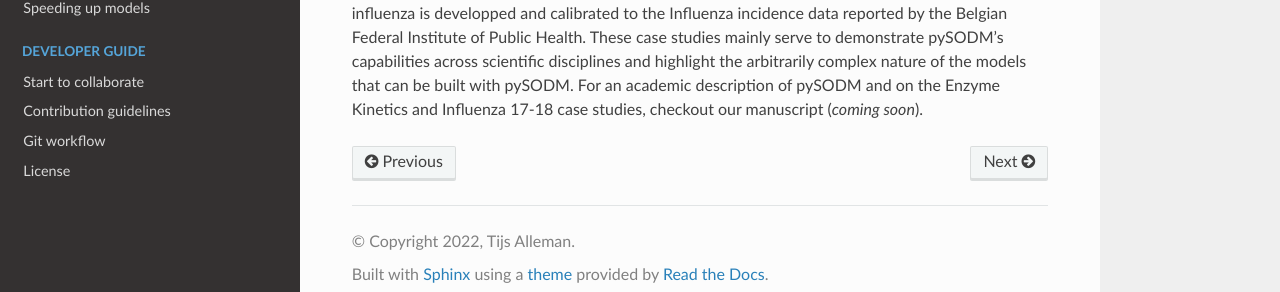
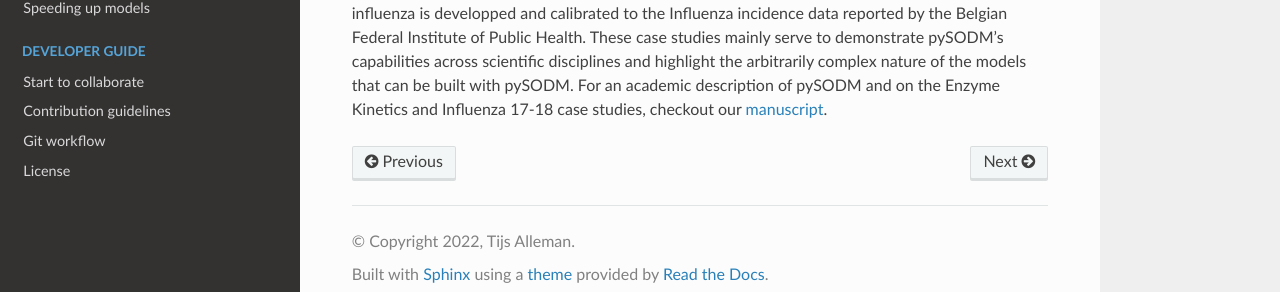
Before and after one commit to twallema/pySODM, a Sphinx documentation site: the page built from docs/introduction.md, in a window 1280 px wide and 900 px high, scrolled down 856 px. Shown: the part 589-881 px from the top of the window. Built offline with Sphinx 7.4.7 and the Read the Docs theme 2.0.0, drawn with Linux system fonts in a browser that asks for light colours; some of the changed text lies outside the part shown.

Commit message:
place links to manuscript in docs and readme

```diff
--- a/docs/introduction.md
+++ b/docs/introduction.md
@@ -36,4 +36,4 @@ The [quistart tutorial](quickstart.md) will teach you the basics of building and
 
 The [workflow](worfklow.md) tutorial provides a step-by-step introduction to a modeling and simulation workflow by inferring the distributions of the model parameters of a simple compartmental disease model using a synthetic dataset.
 
-The [enzyme kinetics](enzyme_kinetics.md) and [influenza 17-18](influenza_1718.md) case studies apply the modeling and simulation workflow to more advanced, real-world problems. In the enzyme kinetics case study, a 1D packed-bed reactor model is implemented in pySODM by reducing the PDEs to a set of coupled ODEs by using the method-of-lines. In the Influenza 17-18 case study, a stochastic, age-structured model for influenza is developped and calibrated to the Influenza incidence data reported by the Belgian Federal Institute of Public Health. These case studies mainly serve to demonstrate pySODM's capabilities across scientific disciplines and highlight the arbitrarily complex nature of the models that can be built with pySODM. For an academic description of pySODM and on the Enzyme Kinetics and Influenza 17-18 case studies, checkout our manuscript (*coming soon*).
+The [enzyme kinetics](enzyme_kinetics.md) and [influenza 17-18](influenza_1718.md) case studies apply the modeling and simulation workflow to more advanced, real-world problems. In the enzyme kinetics case study, a 1D packed-bed reactor model is implemented in pySODM by reducing the PDEs to a set of coupled ODEs by using the method-of-lines. In the Influenza 17-18 case study, a stochastic, age-structured model for influenza is developped and calibrated to the Influenza incidence data reported by the Belgian Federal Institute of Public Health. These case studies mainly serve to demonstrate pySODM's capabilities across scientific disciplines and highlight the arbitrarily complex nature of the models that can be built with pySODM. For an academic description of pySODM and on the Enzyme Kinetics and Influenza 17-18 case studies, checkout our [manuscript](https://arxiv.org/abs/2301.10664).
```
Also changed, not shown: README.md (+3 -1 lines), docs/enzyme_kinetics.md (+1 -1 lines), docs/quickstart.md (+1 -1 lines).
